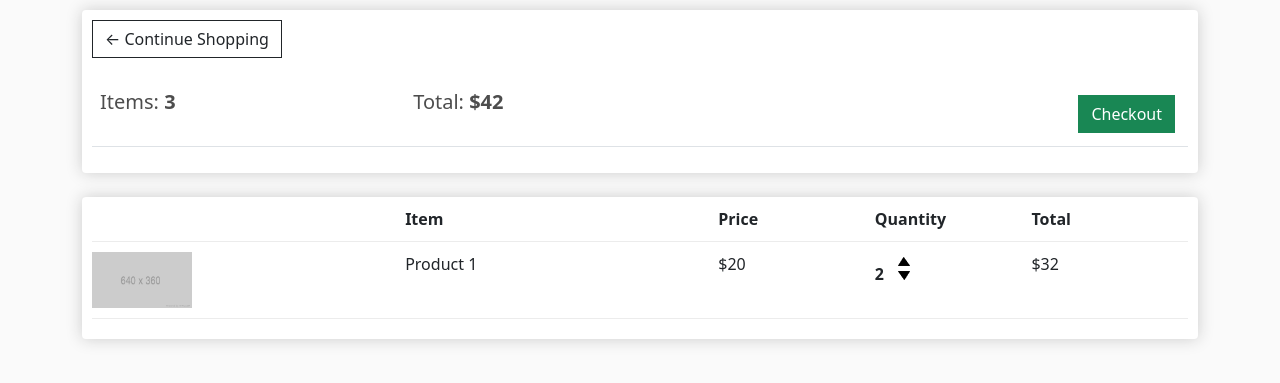
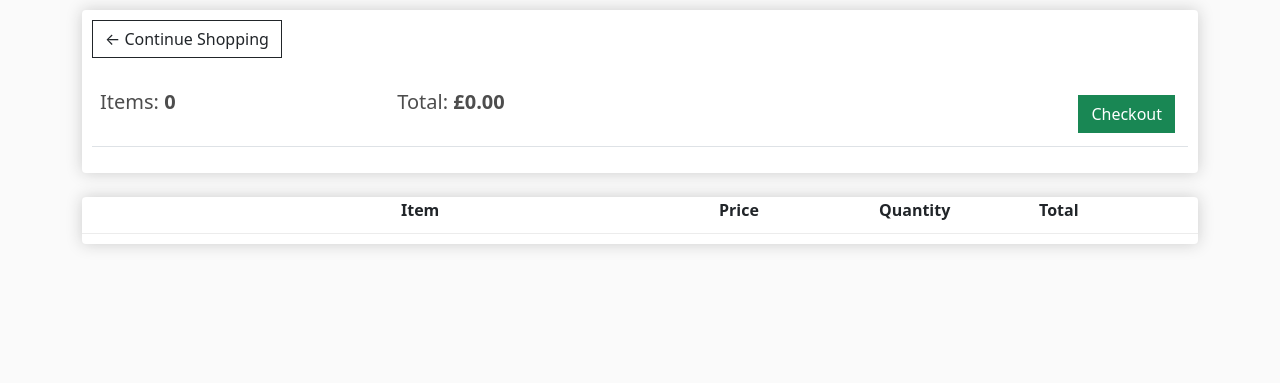
Before and after one commit to dejiabiola/django-ecommerce-app, a Django app: page /cart/ in a window 1280 px wide. Shown: the part 57-440 px from the top of the page. Run offline with Django 3.2, Linux system fonts and the light colour scheme; lists and menus that the app fills with data are empty.

Commit message:
render order items in cart page

```diff
--- a/store/templates/store/cart.html
+++ b/store/templates/store/cart.html
@@ -10,8 +10,8 @@
 	<br>
 	<table class="table">
 		<tr>
-			<th><h5>Items: <strong>3</strong></h5></th>
-			<th><h5>Total:<strong> $42</strong></h5></th>
+			<th><h5>Items: <strong>{{order.get_cart_items}}</strong></h5></th>
+			<th><h5>Total:<strong> £{{order.get_cart_total|floatformat:2}}</strong></h5></th>
 			<th>
 				<a  style="float:right; margin:5px;" class="btn btn-success" href="{% url 'checkout' %}">Checkout</a>
 			</th>
@@ -20,29 +20,30 @@
     </div>
 
     <br />
-    <div class="box-element">
-      <div class="cart-row">
-        <div style="flex:2"></div>
-        <div style="flex:2"><strong>Item</strong></div>
-        <div style="flex:1"><strong>Price</strong></div>
-        <div style="flex:1"><strong>Quantity</strong></div>
-        <div style="flex:1"><strong>Total</strong></div>
-      </div>
+    <table class="box-element" style="width: 100%">
+      <tr class="cart-row">
+        <th style="flex:2"></th>
+        <th style="flex:2"><strong>Item</strong></th>
+        <th style="flex:1"><strong>Price</strong></th>
+        <th style="flex:1"><strong>Quantity</strong></th>
+        <th style="flex:1"><strong>Total</strong></th>
+      </tr>
+      {% for item in items %}
+        <tr class="cart-row">
+          <td style="flex:2"><img class="row-image" src="{{item.product.image_url}}"></td>
+          <td style="flex:2"><p>{{item.product.name}}</p></td>
+          <td style="flex:1"><p>£{{item.product.price}}</p></td>
+          <td style="flex:1">
+            <p class="quantity">{{item.quantity}}</p>
+            <div class="quantity">
+              <img class="chg-quantity" src="{% static  'images/arrow-up.png' %}">
 
-      <div class="cart-row">
-        <div style="flex:2"><img class="row-image" src="{% static 'images/placeholder.png' %}"></div>
-        <div style="flex:2"><p>Product 1</p></div>
-        <div style="flex:1"><p>$20</p></div>
-        <div style="flex:1">
-          <p class="quantity">2</p>
-          <div class="quantity">
-            <img class="chg-quantity" src="{% static  'images/arrow-up.png' %}">
-
-            <img class="chg-quantity" src="{% static  'images/arrow-down.png' %}">
-          </div>
-        </div>
-        <div style="flex:1"><p>$32</p></div>
-    </div>
-  </div>
+              <img class="chg-quantity" src="{% static  'images/arrow-down.png' %}">
+            </div>
+          </td>
+          <td style="flex:1"><p>£{{item.get_total}}</p></td>
+        </tr>
+      {% endfor %}
+    </table>
 </div>
 {% endblock %}
--- a/store/views.py
+++ b/store/views.py
@@ -10,10 +10,26 @@ def index(request):
 
 
 def cart(request):
-  context = {}
+  user = request.user
+  if user.is_authenticated:
+    customer = user.customer
+    order, created = Order.objects.get_or_create(customer=customer, complete=False)
+    items = order.lineitem_set.all()
+  else:
+    items = []
+    order = {'get_cart_total': 0, 'get_cart_items': 0}
+  context = {'items': items, 'order': order}
   return render(request, 'store/cart.html', context)
 
 
 def checkout(request):
-  context = {}
+  user = request.user
+  if user.is_authenticated:
+    customer = user.customer
+    order, created = Order.objects.get_or_create(customer=customer, complete=False)
+    items = order.lineitem_set.all()
+  else:
+    items = []
+    order = {'get_cart_total': 0, 'get_cart_items': 0}
+  context = {'items': items, 'order': order}
   return render(request, 'store/checkout.html', context)
```
Also changed, not shown: store/models.py (+24 -2 lines), db.sqlite3.
